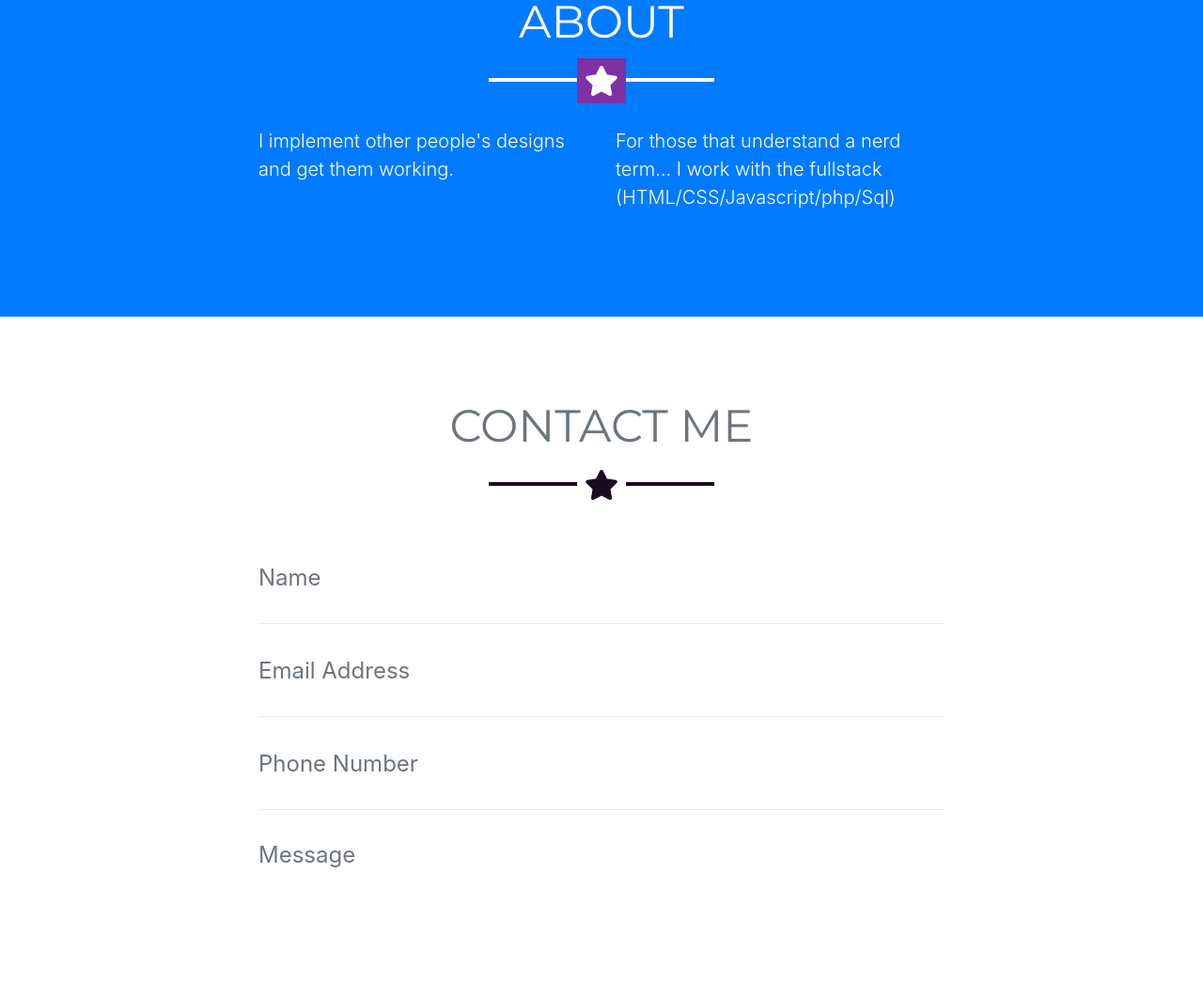
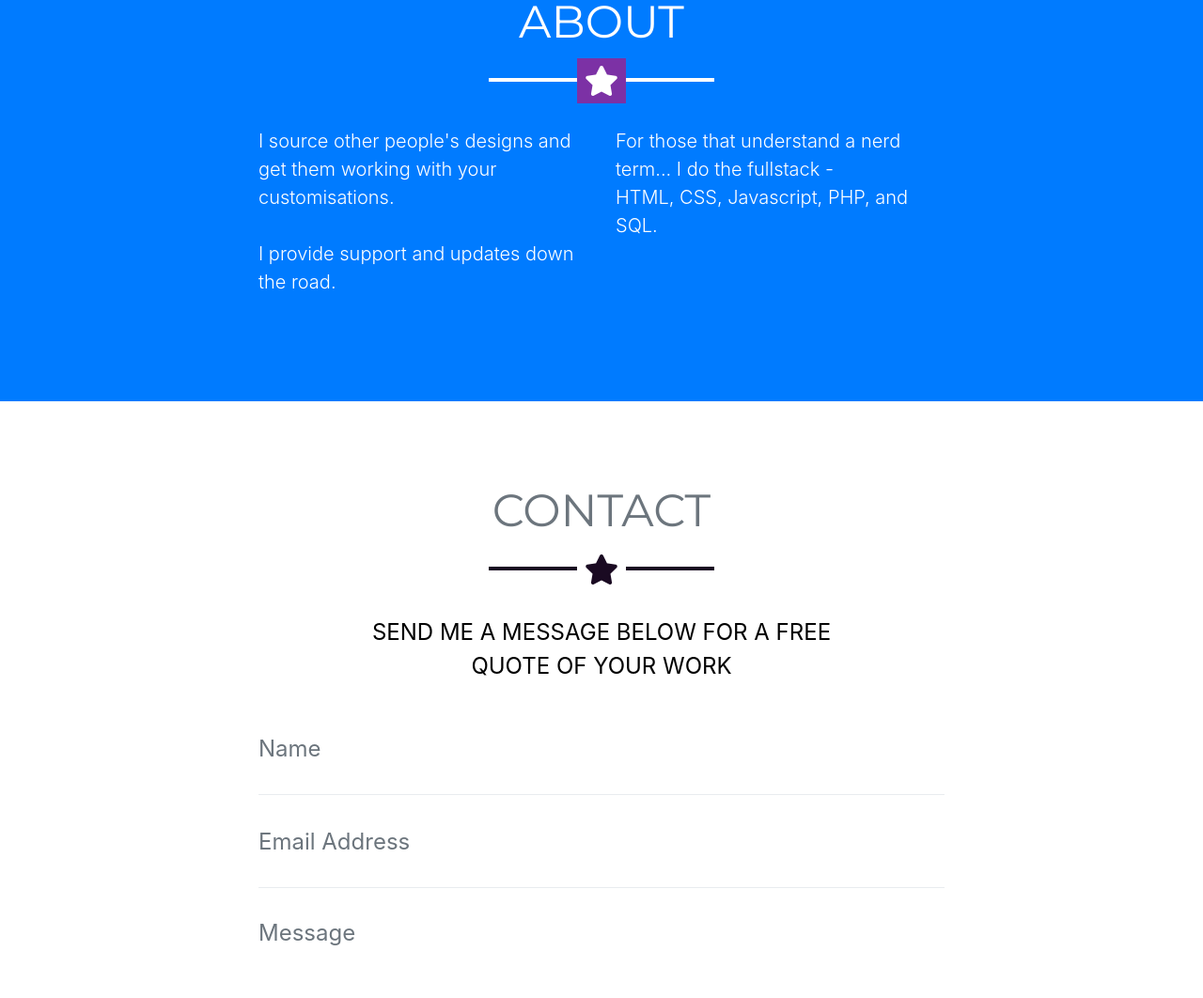
Before and after one commit to burnsvaughan/burnsvaughan.github.io, a website with bundled scripts: page index.html in a window 1280 px wide. Shown: the part 1736-2798 px from the top of the page at 94% size. Built offline with nearby package versions, Linux system fonts and the light colour scheme.

Commit message:
added subheading to contact section

```diff
--- a/css/freelancer.css
+++ b/css/freelancer.css
@@ -17,6 +17,8 @@ h6 {
   font-weight: 700;
   font-family: 'Montserrat';
 }
+
+
 
 hr.star-light,
 hr.star-dark {
--- a/index.html
+++ b/index.html
@@ -140,10 +140,10 @@
       <hr class="star-light mb-5">
       <div class="row">
         <div class="col-lg-4 ml-auto">
-          <p class="lead">I implement other people's designs and get them working.<br></p>
+          <p class="lead">I source other people's designs and get them working with your customisations. <br><br>I provide support and updates down the road.<br></p>
         </div>
         <div class="col-lg-4 mr-auto">
-          <p class="lead">For those that understand a nerd term... I work with the fullstack (HTML/CSS/Javascript/php/Sql)</p>
+          <p class="lead">For those that understand a nerd term... I do the fullstack - <br>HTML, CSS, Javascript, PHP, and SQL.</p>
         </div>
       </div>
     </div>
@@ -152,8 +152,10 @@
   <!-- Contact Section -->
   <section id="contact">
     <div class="container">
-      <h2 class="text-center text-uppercase text-secondary mb-0">Contact Me</h2>
+      <h2 class="text-center text-uppercase text-secondary mb-0">Contact</h2>
       <hr class="star-dark mb-5">
+      <div id="h3-contact">SEND ME A MESSAGE BELOW FOR A FREE <br>QUOTE OF YOUR WORK
+      </div>
       <div class="row">
         <div class="col-lg-8 mx-auto">
           <!-- To configure the contact form email address, go to mail/contact_me.php and update the email address in the PHP file on line 19. -->
@@ -173,13 +175,13 @@
                 <p class="help-block text-danger"></p>
               </div>
             </div>
-            <div class="control-group">
+            <!-- <div class="control-group">
               <div class="form-group floating-label-form-group controls mb-0 pb-2">
                 <label>Phone Number</label>
                 <input class="form-control" id="phone" type="tel" placeholder="Phone Number" required="required" data-validation-required-message="Please enter your phone number.">
                 <p class="help-block text-danger"></p>
               </div>
-            </div>
+            </div> -->
             <div class="control-group">
               <div class="form-group floating-label-form-group controls mb-0 pb-2">
                 <label>Message</label>
```
Also changed, not shown: css/freelancer.min.css.
